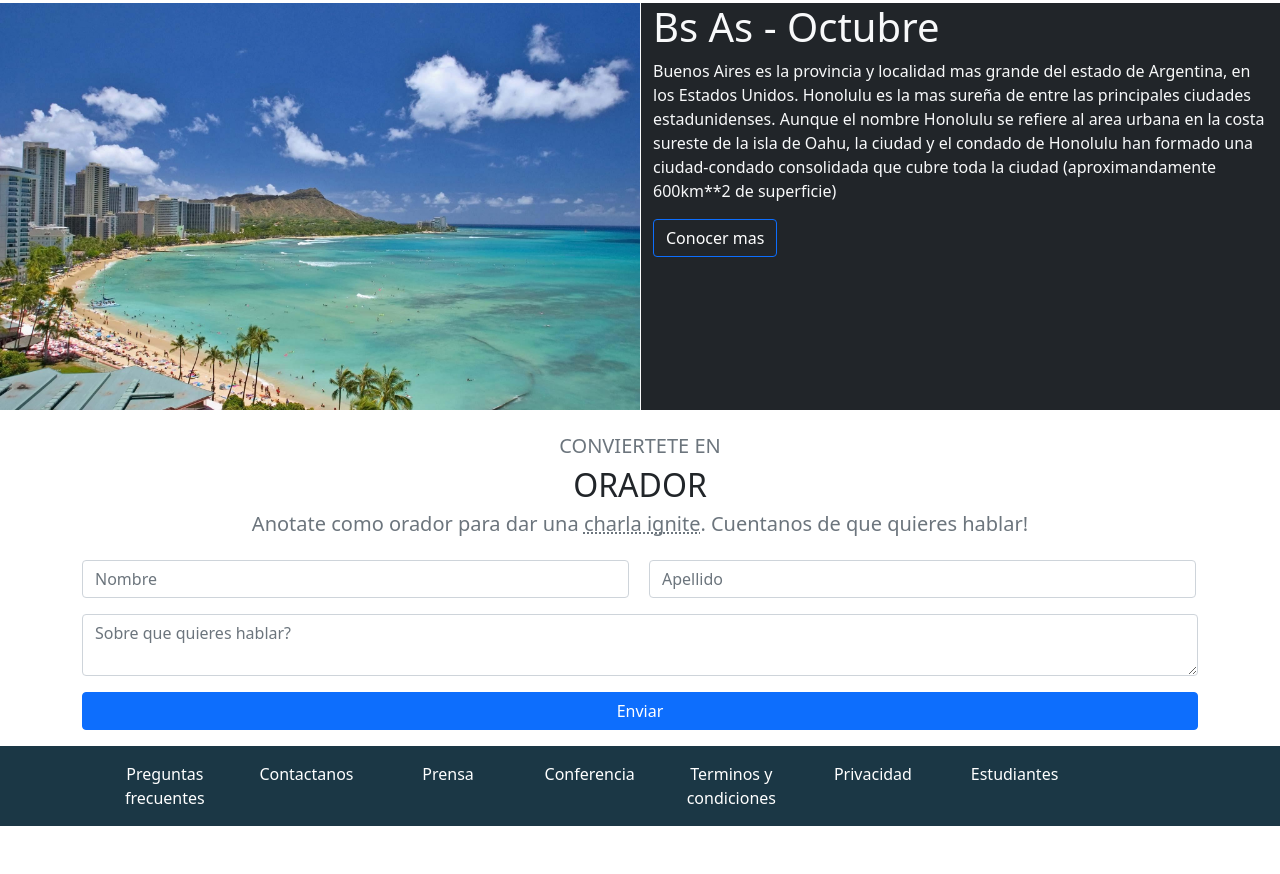
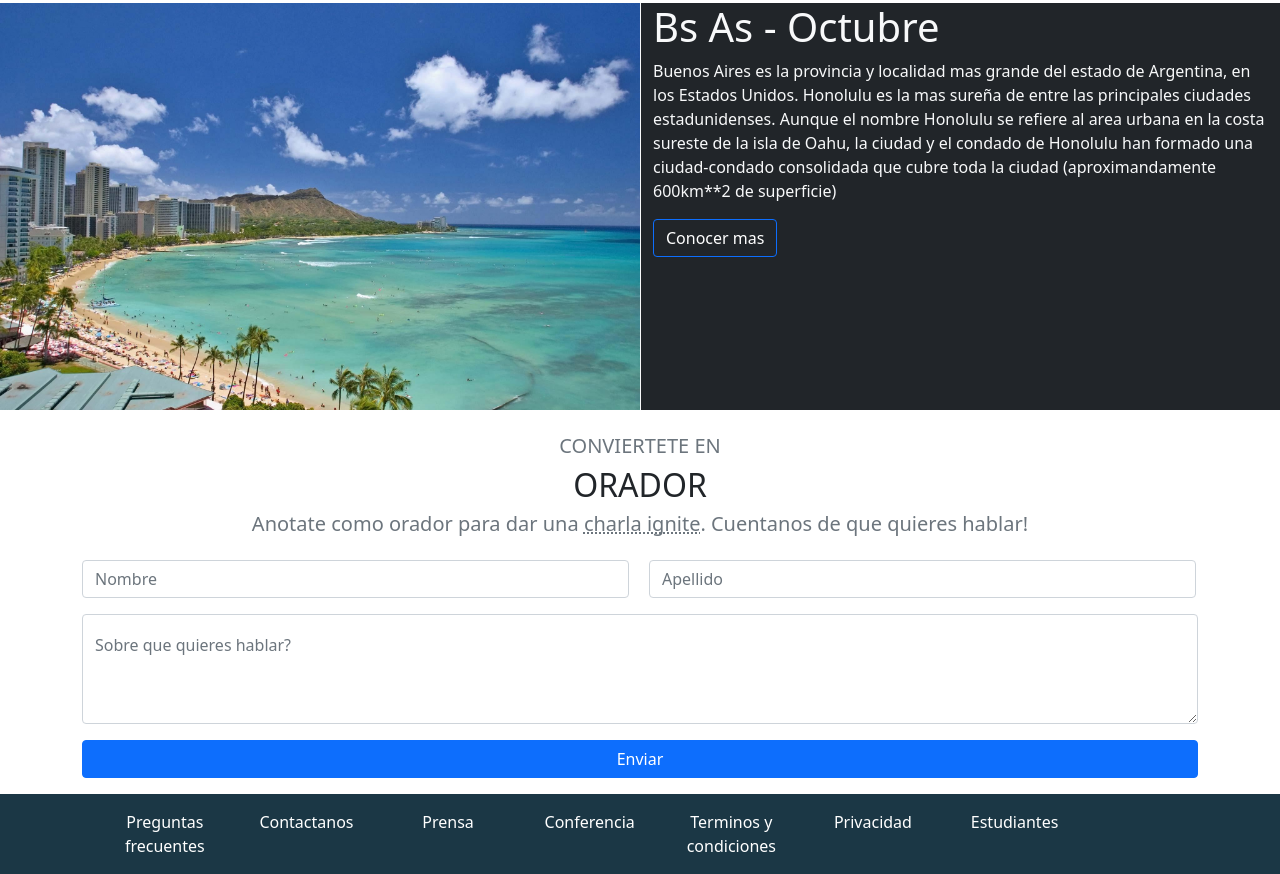
Before and after one commit to mauri2012/Integrador, a plain HTML site: page index.html in a window 1280 px wide. Shown: the part 1102-1976 px from the top of the page. Before the commit the page ends 1928 px from the top, so only its background shows below. Drawn offline with nearby package versions, Linux system fonts and the light colour scheme.

Commit message:
Update style.css

```diff
--- a/css/style.css
+++ b/css/style.css
@@ -18,7 +18,7 @@
 }
 .sizeTema{
    text-align:top;
-   //line-height:300%;
+   line-height:300%;
 }
 .oscurecedor{
   filter:brightness(70%);
```
